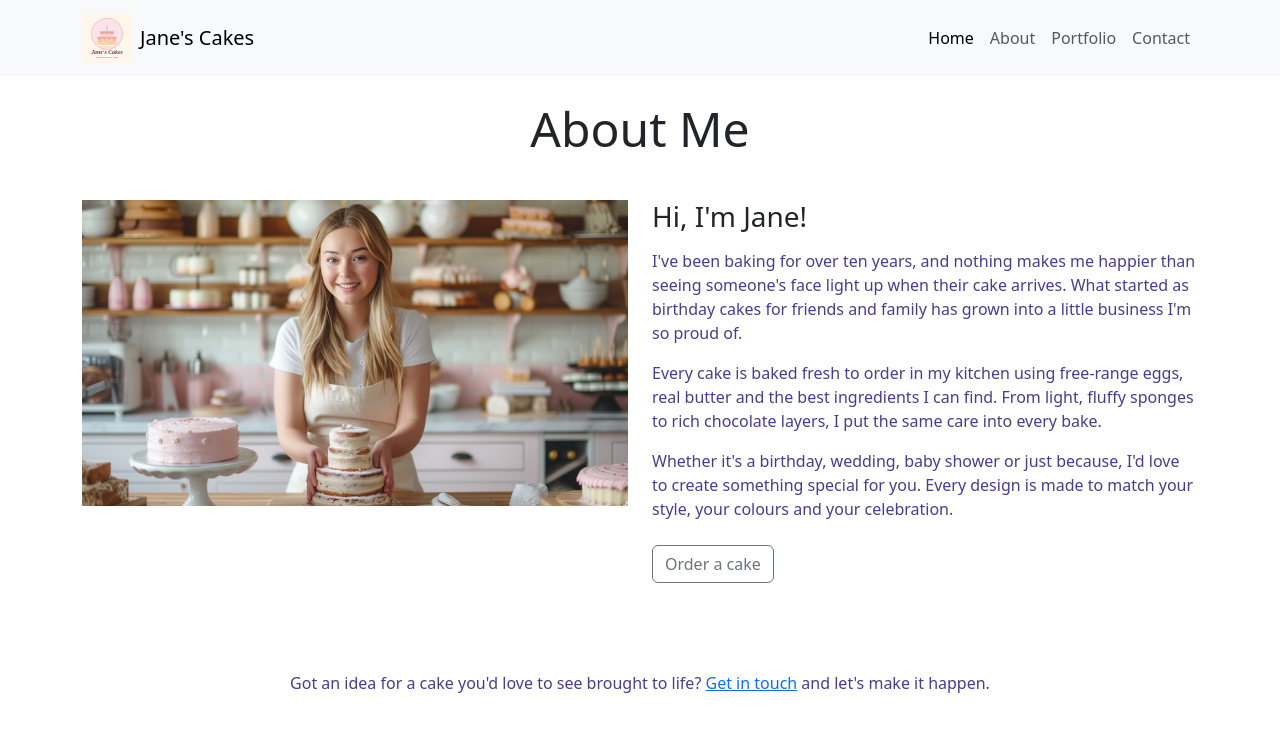
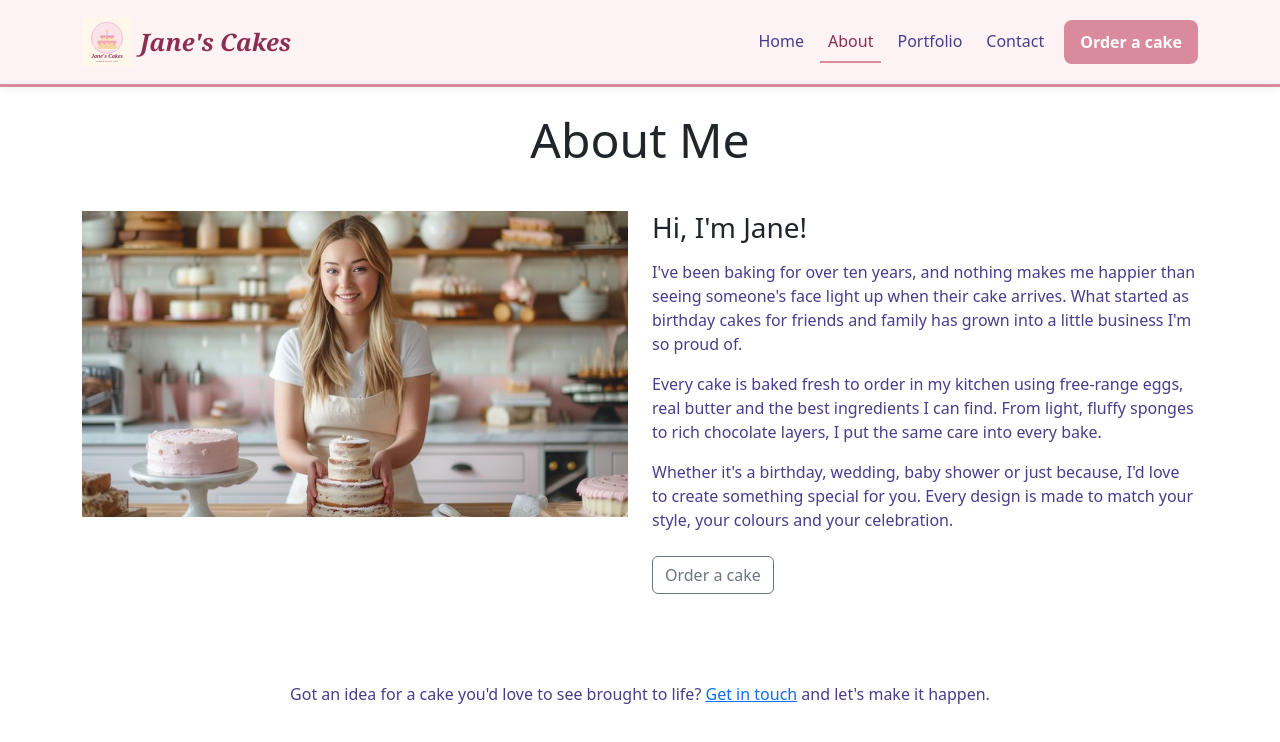
Before and after one commit to cavara/janes-cakes, a plain HTML site: page about.html in a window 1280 px wide. Drawn offline with nearby package versions, Linux system fonts and the light colour scheme.

Commit message:
Restyle navbar with brand colours, logo and Order a cake button

```diff
--- a/about.html
+++ b/about.html
@@ -15,7 +15,7 @@
   </head>
 
   <body>
-   <nav class="navbar navbar-expand-sm bg-body-tertiary">
+   <nav class="navbar navbar-expand-sm sticky-top">
       <div class="container">
         <a class="navbar-brand d-flex align-items-center" href="index.html">
           <img src="assets/images/Janes_Cakes_Logo.svg" alt="Jane's Cakes logo" class="logo me-2">
@@ -33,18 +33,21 @@
           <span class="navbar-toggler-icon"></span>
         </button>
         <div class="collapse navbar-collapse" id="navbarSupportedContent">
-          <ul class="navbar-nav ms-auto">
+          <ul class="navbar-nav ms-auto align-items-sm-center">
             <li class="nav-item">
-              <a class="nav-link active" aria-current="page" href="index.html">Home</a>
+              <a class="nav-link" href="index.html">Home</a>
             </li>
             <li class="nav-item">
-              <a class="nav-link" href="about.html">About</a>
+              <a class="nav-link active" aria-current="page" href="about.html">About</a>
             </li>
             <li class="nav-item">
               <a class="nav-link" href="portfolio.html">Portfolio</a>
             </li>
             <li class="nav-item">
               <a class="nav-link" href="contact.html">Contact</a>
+            </li>
+            <li class="nav-item ms-sm-2 mt-2 mt-sm-0">
+              <a class="btn btn-cake px-3" href="contact.html">Order a cake</a>
             </li>
           </ul>
         </div>
--- a/assets/css/style.css
+++ b/assets/css/style.css
@@ -76,3 +76,73 @@ p {
 .contact-details a {
   color: #b5566e;
 }
+
+.navbar {
+  background-color: #fdf2f4;
+  border-bottom: 3px solid #d98a9c;
+  box-shadow: 0 2px 8px rgba(0, 0, 0, 0.06);
+}
+
+.navbar-brand {
+  font-family: Georgia, "Times New Roman", serif;
+  font-style: italic;
+  font-weight: 700;
+  font-size: 1.5rem;
+  color: #8b2f52;
+}
+
+.navbar .nav-link {
+  color: darkslateblue;
+  font-weight: 500;
+  margin: 0 0.25rem;
+  border-bottom: 2px solid transparent;
+}
+
+.navbar .nav-link:hover,
+.navbar .nav-link.active {
+  color: #8b2f52;
+  border-bottom-color: #d98a9c;
+}
+
+.navbar {
+  padding-top: 0.75rem;
+  padding-bottom: 0.75rem;
+}
+/* ---------- Navbar ---------- */
+.navbar {
+  background-color: #fdf2f4;
+  border-bottom: 3px solid #d98a9c;
+  box-shadow: 0 2px 8px rgba(0, 0, 0, 0.06);
+  padding-top: 0.75rem;
+  padding-bottom: 0.75rem;
+}
+
+/* "Jane's Cakes" text styled to match the logo wordmark */
+.navbar-brand,
+.navbar-brand:hover {
+  font-family: Georgia, "Times New Roman", serif;
+  font-style: italic;
+  font-weight: 700;
+  font-size: 1.5rem;
+  color: #8a2f52;
+}
+
+/* Menu links: berry colour and pink underline for hover and current page */
+.navbar .nav-link {
+  color: darkslateblue;
+  font-weight: 500;
+  margin: 0 0.25rem;
+  border-bottom: 2px solid transparent;
+}
+
+.navbar .nav-link:hover,
+.navbar .nav-link.active {
+  color: #8a2f52;
+  border-bottom-color: #d98a9c;
+}
+
+/* Darker pink on hover for the custom button */
+.btn-cake:hover {
+  background-color: #c9768a;
+  color: white;
+}
```
Also changed, not shown: contact.html (+5 -3 lines), index.html (+6 -5 lines), portfolio.html (+6 -3 lines).
